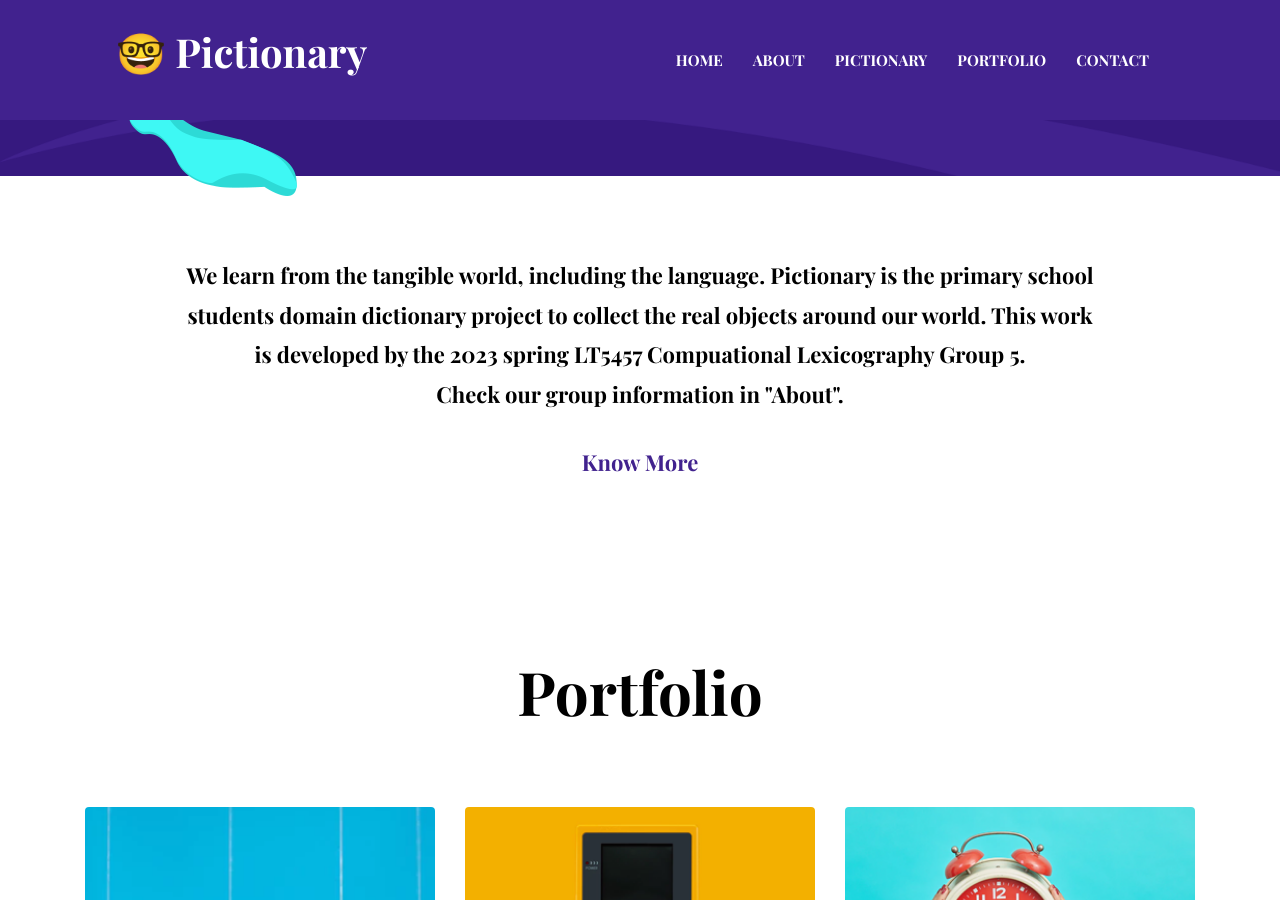
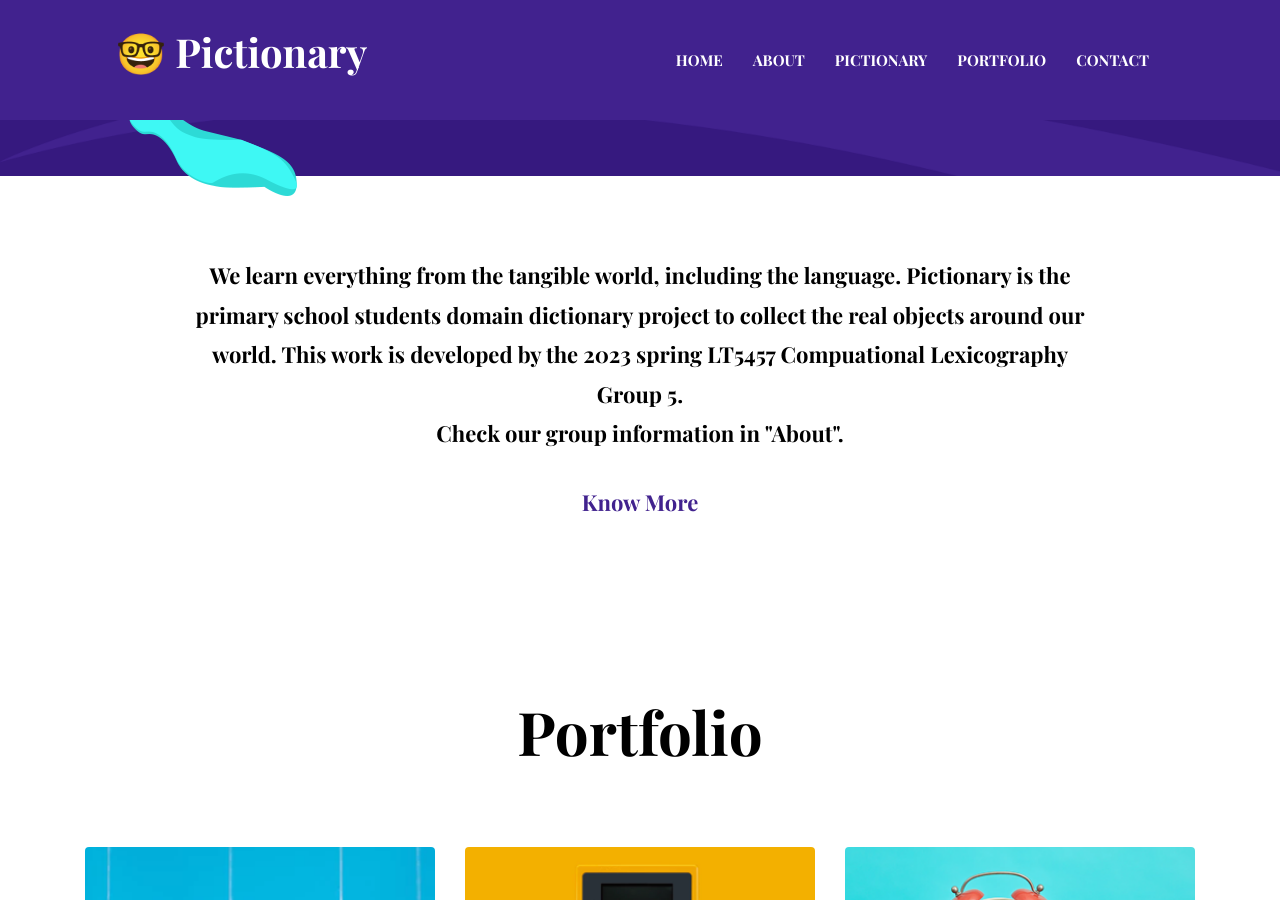
Before and after one commit to a1g5/a1g5.github.io, a Jekyll site: the page built from index.html, in a window 1280 px wide and 900 px high, scrolled down 732 px. Built offline with Jekyll 4.4.1, drawn with Linux system fonts in a browser that asks for light colours.

Commit message:
Update settings.yml

```diff
--- a/_data/settings.yml
+++ b/_data/settings.yml
@@ -43,7 +43,7 @@
 # About (Section and Page)
 
 # About Section
-blurb: We learn from the tangible world, including the language. Pictionary is the primary school students domain dictionary project to collect the real objects around our world. This work is developed by the 2023 spring LT5457 Compuational Lexicography Group 5. <br>Check our group information in "About".<br>
+blurb: We learn everything from the tangible world, including the language. Pictionary is the primary school students domain dictionary project to collect the real objects around our world. This work is developed by the 2023 spring LT5457 Compuational Lexicography Group 5. <br>Check our group information in "About".<br>
 
 blurb-btn-link: "/about"
 blurb-btn-name: know more
```
